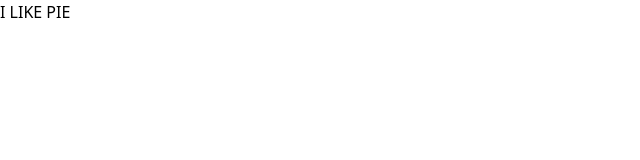
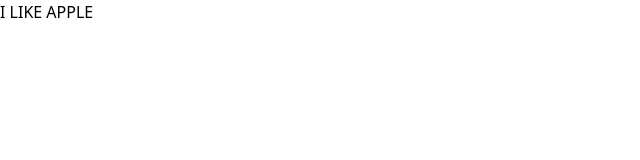
Before and after one commit to dehanz13/nextjs-pos-webapp, a Next.js app: page / in a window 1280 px wide. Shown: the top 160 px of the page, without its empty margins (0-640 px from the left). Built offline with nearby package versions, Linux system fonts and the light colour scheme.

Commit message:
Testing CI

```diff
--- a/src/pages/index.js
+++ b/src/pages/index.js
@@ -1,3 +1,3 @@
 export default function Home() {
-  return <div>I LIKE PIE</div>;
+  return <div>I LIKE APPLE</div>;
 }
```
Also changed, not shown: 1 other file (tests, documents, lock files or other folders).
